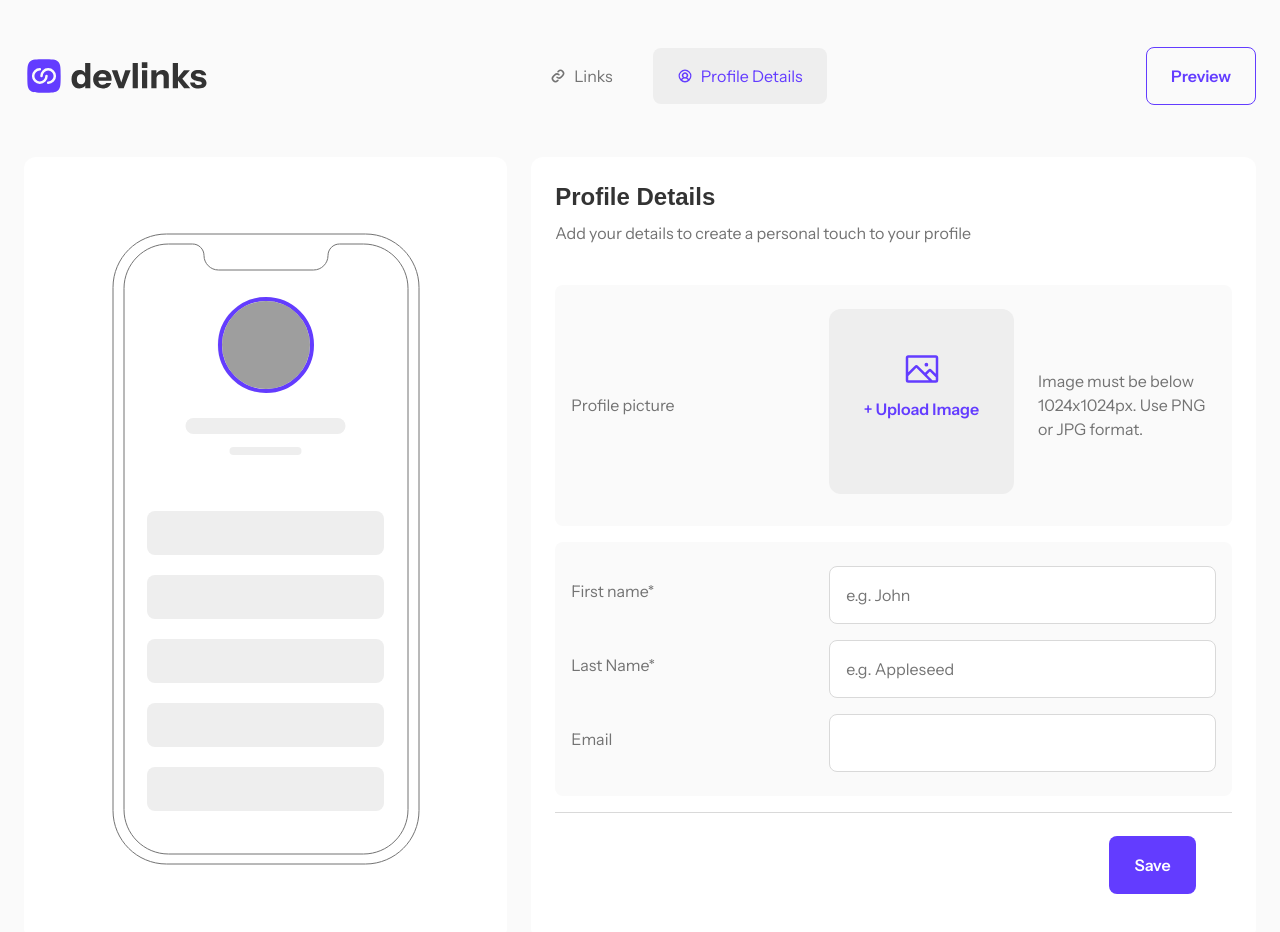
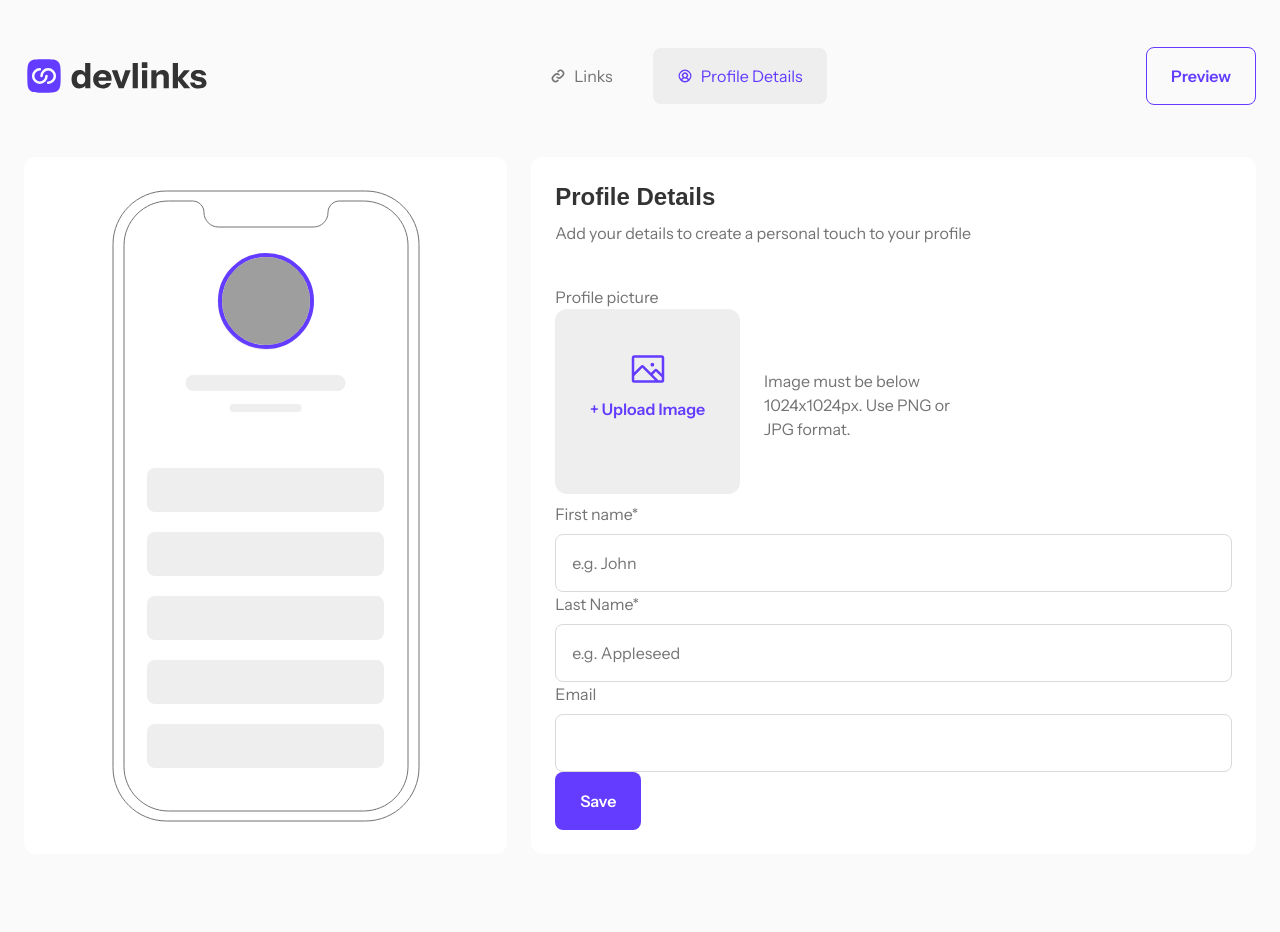
Before and after one commit to jkaps9/link-sharing-app, a React (Vite) app: page /profile in a window 1280 px wide. Shown: the top 932 px of the page. After the commit the page ends 878 px from the top, so only its background shows below. Built offline with nearby package versions, Linux system fonts and the light colour scheme; grey boxes are pictures that could not be loaded; a web font is replaced by a local one.

Commit message:
feat: implement new form styles and structure for UserLink and Links components

```diff
--- a/src/components/UserLink.jsx
+++ b/src/components/UserLink.jsx
@@ -2,12 +2,13 @@ import { platforms } from "../data/platforms";
 import { getPlatformIcon } from "../utils/iconLoader";
 
 import styles from "../styles/UserLink.module.css";
+import formStyles from "../styles/Forms.module.css";
 import DragAndDropIcon from "../assets/icons/icon-drag-and-drop.svg?react";
 
 const UserLink = ({ userLink, onDelete, onChange, error }) => {
   return (
     <>
-      <section>
+      <section className={formStyles.formSection}>
         <header className="row">
           <div className={styles.cardHeaderLeft}>
             <DragAndDropIcon></DragAndDropIcon>
@@ -22,7 +23,9 @@ const UserLink = ({ userLink, onDelete, onChange, error }) => {
           </button>
         </header>
 
-        <div className="input-group flex-col">
+        <div
+          className={`${formStyles.formInputGroup} ${formStyles.formInputGroupColumn}`}
+        >
           <label htmlFor={`platform-${userLink.id}`}>Platform</label>
           <select
             id={`platform-${userLink.id}`}
@@ -54,7 +57,9 @@ const UserLink = ({ userLink, onDelete, onChange, error }) => {
             </div>
           </select>
         </div>
-        <div className="input-group flex-col">
+        <div
+          className={`${formStyles.formInputGroup} ${formStyles.formInputGroupColumn}`}
+        >
           <label htmlFor={`url-${userLink.id}`}>Link</label>
           <input
             type="text"
--- a/src/index.css
+++ b/src/index.css
@@ -228,37 +228,6 @@ input {
   }
 }
 
-form {
-  display: flex;
-  flex-direction: column;
-  gap: 1rem;
-
-  .form-container {
-    display: flex;
-    flex-direction: column;
-    gap: 1rem;
-    height: 100%;
-  }
-
-  section {
-    background-color: var(--color-bg-light);
-    border-radius: var(--radius-sm);
-    display: flex;
-    flex-direction: column;
-    gap: 1rem;
-    padding: 1.5rem 1rem;
-  }
-
-  footer {
-    align-items: stretch;
-    border-top: 1px solid var(--color-border);
-    display: flex;
-    flex-direction: column;
-    padding: clamp(1rem, 0.8239rem + 0.7512vw, 1.5rem)
-      clamp(1rem, 0.4718rem + 2.2535vw, 2.5rem);
-  }
-}
-
 ul {
   list-style-type: none;
   margin: 0;
@@ -378,54 +347,9 @@ ul {
   color: var(--color-accent);
 }
 
-@media (min-width: 48rem) {
-  form {
-    section {
-      .input-group {
-        align-items: center;
-        display: flex;
-        justify-content: space-between;
-        position: relative;
-        input,
-        select {
-          max-width: 60%;
-        }
-        &.flex-col {
-          align-items: flex-start;
-          flex-direction: column;
-          input,
-          select {
-            max-width: 100%;
-          }
-        }
-        .error-message {
-          position: absolute;
-          right: 1rem;
-        }
-      }
-    }
-
-    footer {
-      align-items: flex-end;
-      display: flex;
-      justify-content: flex-end;
-    }
-  }
-}
-
 @media (min-width: 64rem) {
   [id="root"] {
     padding: 1.5rem;
-  }
-
-  form {
-    height: 100%;
-    max-height: 54rem;
-    .form-container {
-      flex: 1;
-      overflow-x: hidden;
-      overflow-y: scroll;
-    }
   }
 
   .hide-on-mobile {
--- a/src/routes/links.jsx
+++ b/src/routes/links.jsx
@@ -6,6 +6,7 @@ import { move } from "@dnd-kit/helpers";
 
 import UserLink from "../components/UserLink.jsx";
 import PhoneMockup from "../components/PhoneMockup.jsx";
+import styles from "../styles/Forms.module.css";
 
 function Sortable({ id, index, children }) {
   const { ref } = useSortable({ id, index });
@@ -145,8 +146,8 @@ const Links = () => {
           >
             + Add new link
           </button>
-          <form onSubmit={handleSubmit}>
-            <div className="form-container">
+          <form onSubmit={handleSubmit} className={styles.form}>
+            <div className={styles.formContainer}>
               <DragDropProvider
                 onDragEnd={(event) => {
                   if (event.canceled) return;
@@ -174,7 +175,7 @@ const Links = () => {
                 ))}
               </DragDropProvider>
             </div>
-            <footer>
+            <footer className={styles.formFooter}>
               <button type="submit" className="btn btn--primary">
                 Save
               </button>
--- /dev/null
+++ b/src/styles/Forms.module.css
@@ -0,0 +1,77 @@
+.form {
+  display: flex;
+  flex-direction: column;
+  gap: 1rem;
+}
+
+.formContainer {
+  display: flex;
+  flex-direction: column;
+  gap: 1rem;
+  height: 100%;
+}
+
+.formSection {
+  background-color: var(--color-bg-light);
+  border-radius: var(--radius-sm);
+  display: flex;
+  flex-direction: column;
+  gap: 1rem;
+  padding: 1.5rem 1rem;
+}
+
+.formFooter {
+  align-items: stretch;
+  border-top: 1px solid var(--color-border);
+  display: flex;
+  flex-direction: column;
+  padding: clamp(1rem, 0.8239rem + 0.7512vw, 1.5rem)
+    clamp(1rem, 0.4718rem + 2.2535vw, 2.5rem);
+}
+
+@media (min-width: 48rem) {
+  .formInputGroup {
+    align-items: center;
+    display: flex;
+    justify-content: space-between;
+    position: relative;
+    input,
+    select {
+      max-width: 60%;
+    }
+  }
+
+  .formInputGroupColumn {
+    align-items: flex-start;
+    flex-direction: column;
+
+    input,
+    select {
+      max-width: 100%;
+    }
+  }
+
+  .formErrorMessage {
+    position: absolute;
+    right: 1rem;
+  }
+
+  .formFooter {
+    align-items: flex-end;
+    display: flex;
+    justify-content: flex-end;
+  }
+}
+
+@media (min-width: 64rem) {
+  .formContainer {
+    flex: 1;
+    overflow-x: hidden;
+    overflow-y: scroll;
+  }
+
+  .form {
+    height: 100%;
+    max-height: 54rem;
+  }
+}
```
